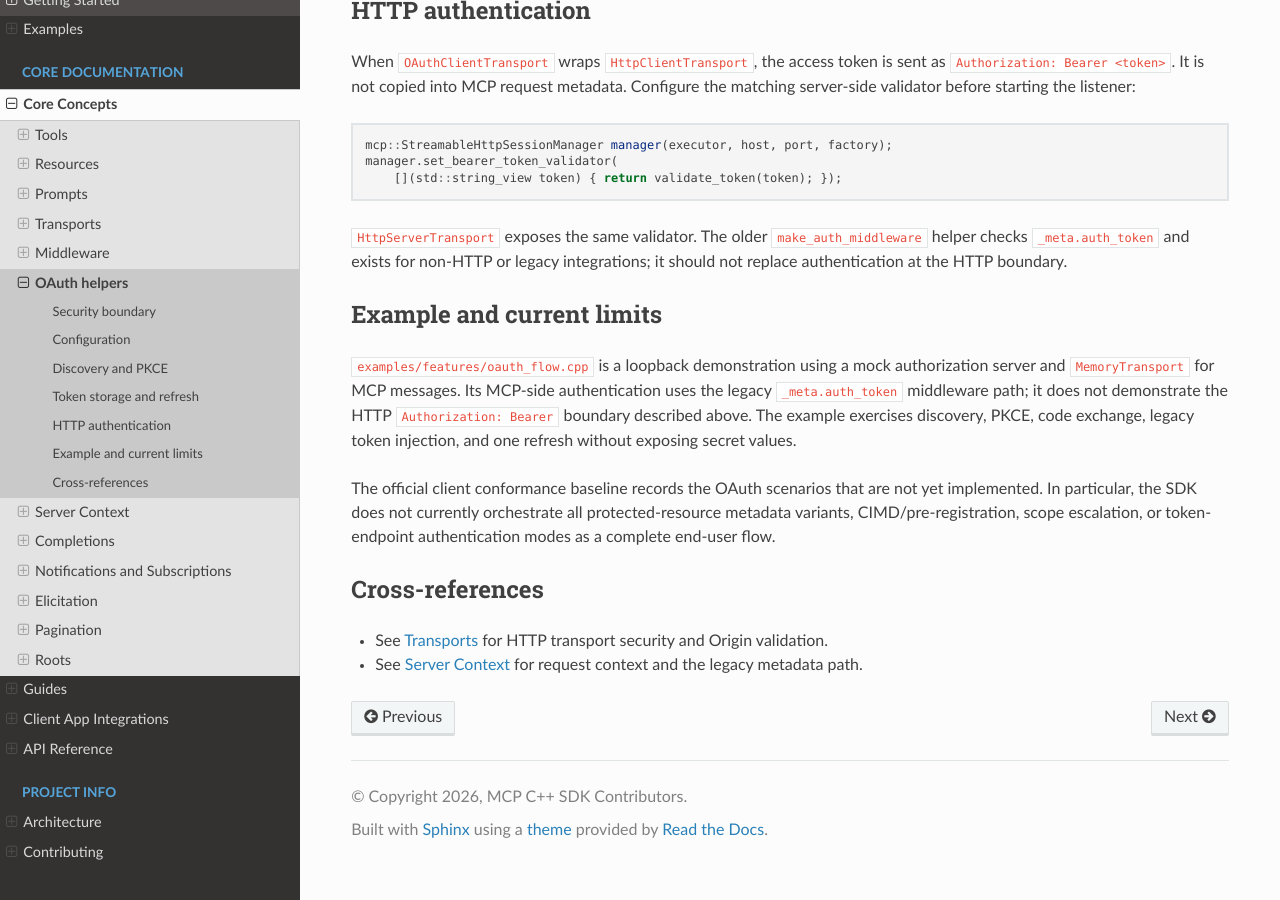
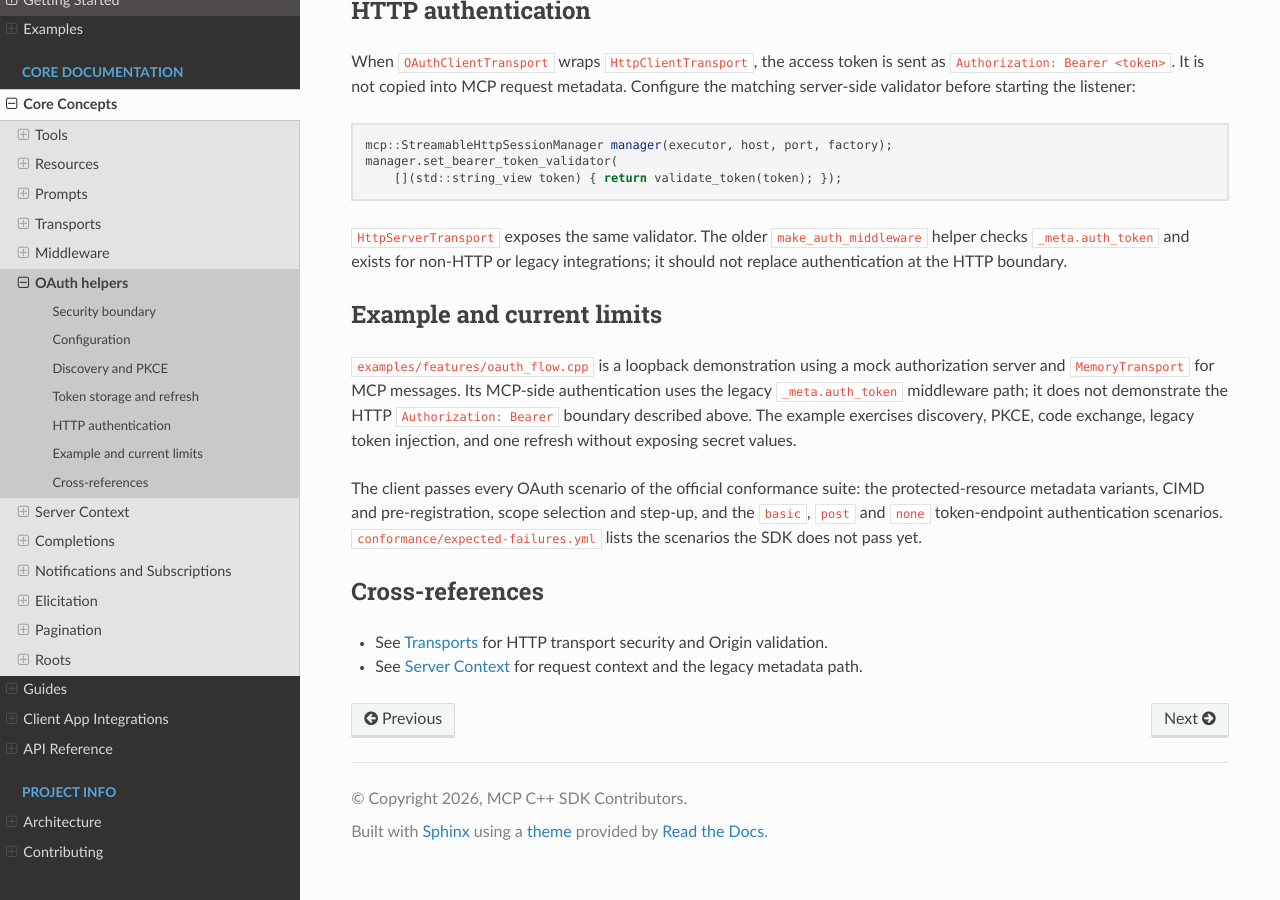
Before and after one commit to yurirocha15/mcp-cpp-sdk, a Sphinx documentation site: the page built from docs/concepts/oauth.rst, in a window 1280 px wide and 900 px high, scrolled down 1683 px. Built offline with Sphinx 7.4.7 and the Read the Docs theme 3.1.0, drawn with Linux system fonts in a browser that asks for light colours.

Commit message:
docs: say the OAuth client passes the conformance OAuth scenarios
The OAuth guide still described those scenarios as unimplemented, while
the conformance baseline no longer lists any of them as an expected
failure.

```diff
--- a/docs/concepts/oauth.rst
+++ b/docs/concepts/oauth.rst
@@ -119,10 +119,11 @@ not demonstrate the HTTP ``Authorization: Bearer`` boundary described above.
 The example exercises discovery, PKCE, code exchange, legacy token injection,
 and one refresh without exposing secret values.
 
-The official client conformance baseline records the OAuth scenarios that are
-not yet implemented. In particular, the SDK does not currently orchestrate all
-protected-resource metadata variants, CIMD/pre-registration, scope escalation,
-or token-endpoint authentication modes as a complete end-user flow.
+The client passes every OAuth scenario of the official conformance suite: the
+protected-resource metadata variants, CIMD and pre-registration, scope
+selection and step-up, and the ``basic``, ``post`` and ``none``
+token-endpoint authentication scenarios. ``conformance/expected-failures.yml``
+lists the scenarios the SDK does not pass yet.
 
 Cross-references
 ----------------
```
